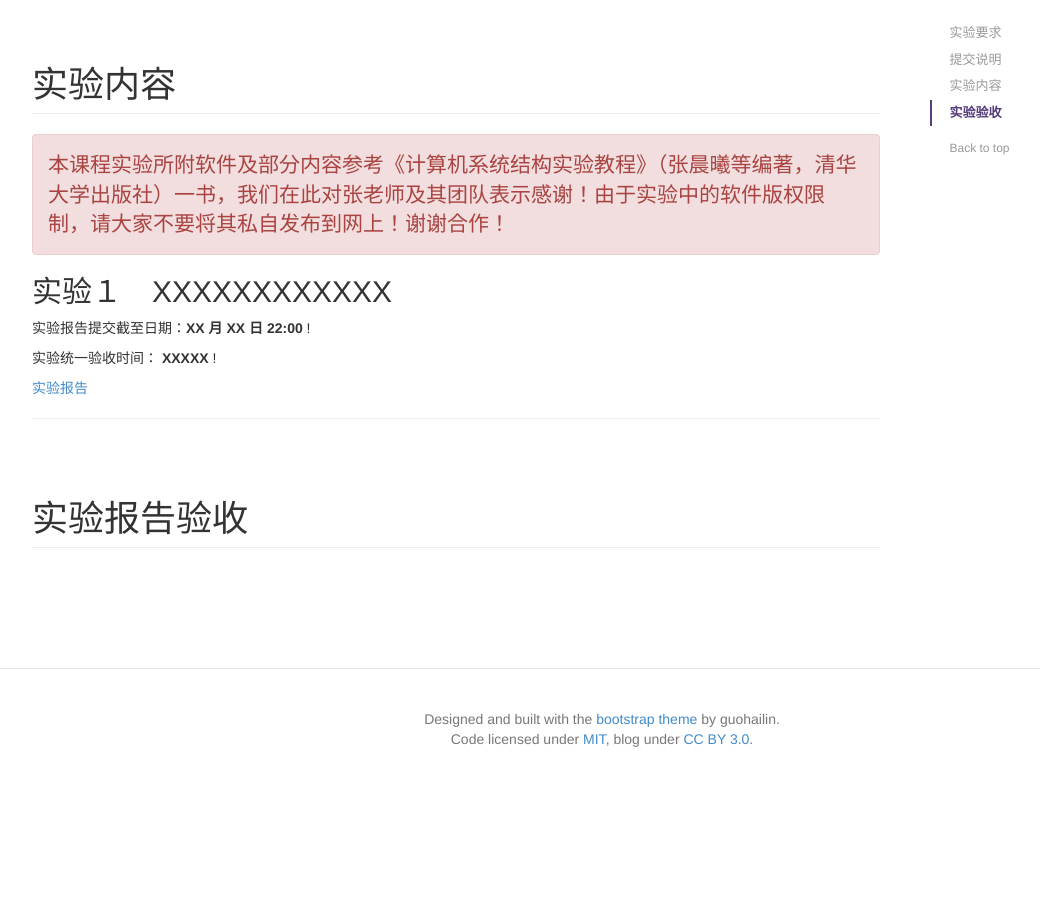
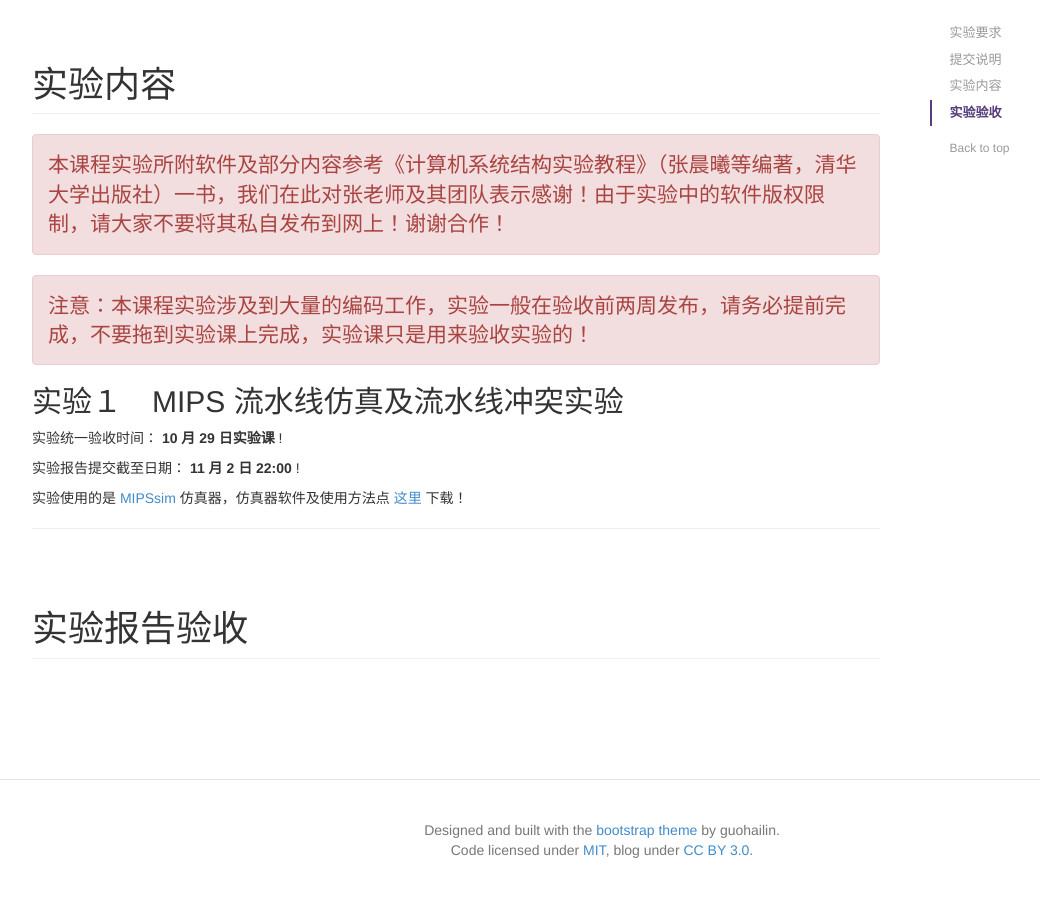
Before and after one commit to hazirguo/ca2014_fall, a Jekyll site: the page experiments/index.html, which Jekyll copies as it is, in a window 1280 px wide and 900 px high, scrolled down 1040 px. Shown: the top 897 px of the window, without its empty margins (38-1078 px from the left). Built offline with Jekyll 4.4.1, drawn with Linux system fonts in a browser that asks for light colours; Markdown is read by kramdown in place of the engine named in the settings; before the commit the page ends 1829 px from its top, so only the background shows below that.

Commit message:
add lab1

```diff
--- a/coursework/index.html
+++ b/coursework/index.html
@@ -96,7 +96,7 @@
   <p>没有书的同学可以点击<a href="../blog/20140916/ps1.html">这里</a> 查看!</p>
 
   <br/>
-  <a href="#"> 参考答案</a>
+  <a href="./ch1_solutions.doc"> 参考答案</a>
 </div>
 
 
--- a/experiments/index.html
+++ b/experiments/index.html
@@ -128,12 +128,15 @@
   <div class="alert alert-danger">
   <p class="lead"> 本课程实验所附软件及部分内容参考《计算机系统结构实验教程》（张晨曦等编著，清华大学出版社）一书，我们在此对张老师及其团队表示感谢！由于实验中的软件版权限制，请大家不要将其私自发布到网上！谢谢合作！</p>
   </div>
+  <div class="alert alert-danger">
+  <p class="lead"> 注意：本课程实验涉及到大量的编码工作，实验一般在验收前两周发布，请务必提前完成，不要拖到实验课上完成，实验课只是用来验收实验的！ </p>
+  </div>
 
 
-  <h2 id="lab1">实验１　XXXXXXXXXXXX </h2>
-  <p> 实验报告提交截至日期：<strong>XX 月 XX 日 22:00 </strong>!</p>
-  <p> 实验统一验收时间：<strong> XXXXX </strong>!</p>
-  <p> <a href="#"> 实验报告 </a> </p>
+  <h2 id="lab1">实验１　MIPS 流水线仿真及流水线冲突实验 </h2>
+  <p> 实验统一验收时间：<strong> 10 月 29 日实验课 </strong>!</p>
+  <p> 实验报告提交截至日期：<strong> 11 月 2 日 22:00 </strong>!</p>
+  <p> 实验使用的是 <a href="lab1/MIPSsim.zip">MIPSsim</a> 仿真器，仿真器软件及使用方法点 <a href="lab1/实验一 流水线及流水线中的冲突.doc">这里</a> 下载！ </p>
 
   <hr/>
 
--- a/index.html
+++ b/index.html
@@ -162,7 +162,9 @@
 
       <div class="alert alert-danger">
 
-      <strong>最新通知：</strong> <strong> 10.8 </strong>　第二章 PPT 已上传，第二次作业点<a href="coursework/index.html#ps2">这儿</a>！</br>
+      <strong>最新通知：</strong> <strong> 10.18 </strong>　第一次实验发布，详见<a href="experiments/index.html#lab1">这儿</a>！</br>
+      　　　　　 <strong> 10.18 </strong>　第一章作业答案已经上传，仅供参考！</br>
+      　　　　　 <strong> 10.8 </strong>　第二章 PPT 已上传，第二次作业点<a href="coursework/index.html#ps2">这儿</a>！</br>
       　　　　　 <strong> 9.16 </strong>　第一章 PPT 已上传，第一次作业点<a href="coursework/index.html#ps1">这儿</a>！</br>
       　　　　　 <strong> 9.11 </strong>　欢迎大家选修本门课程！</br>
       </div>
```
Also changed, not shown: 1 other file.
